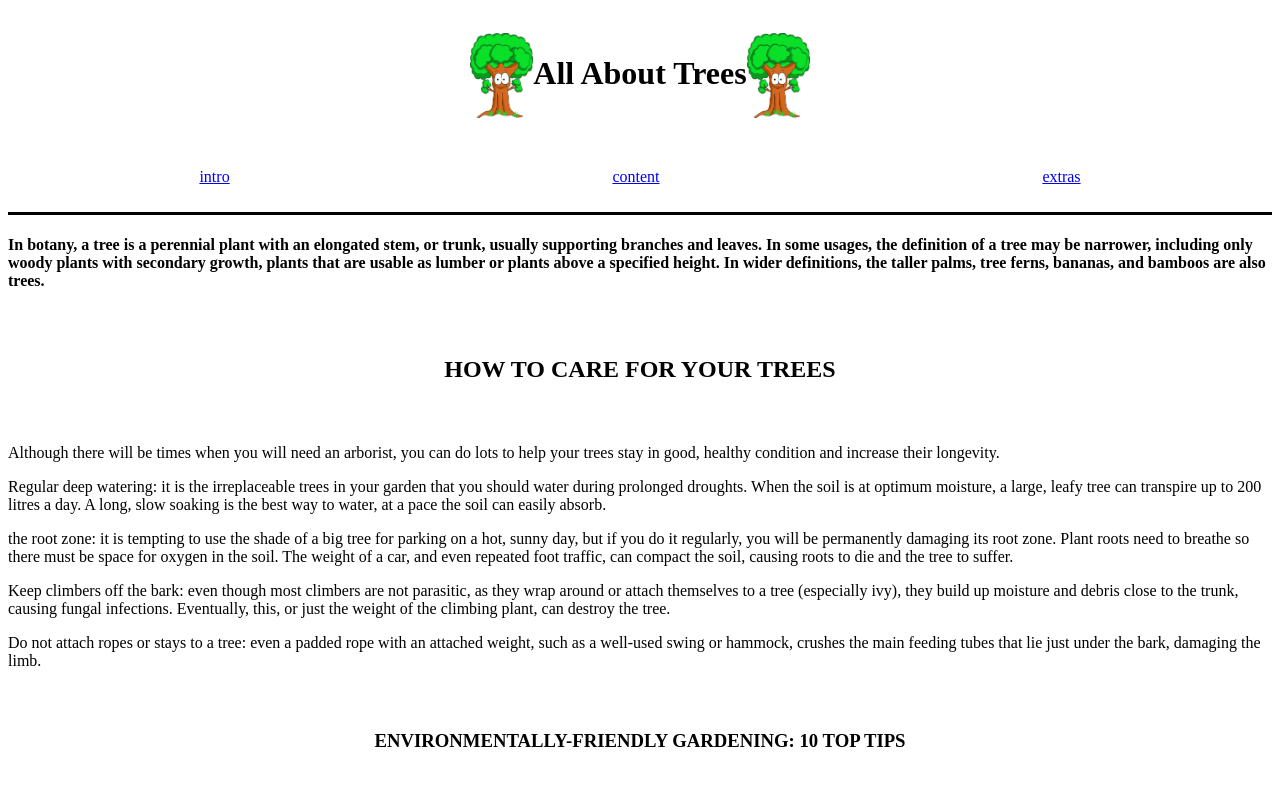
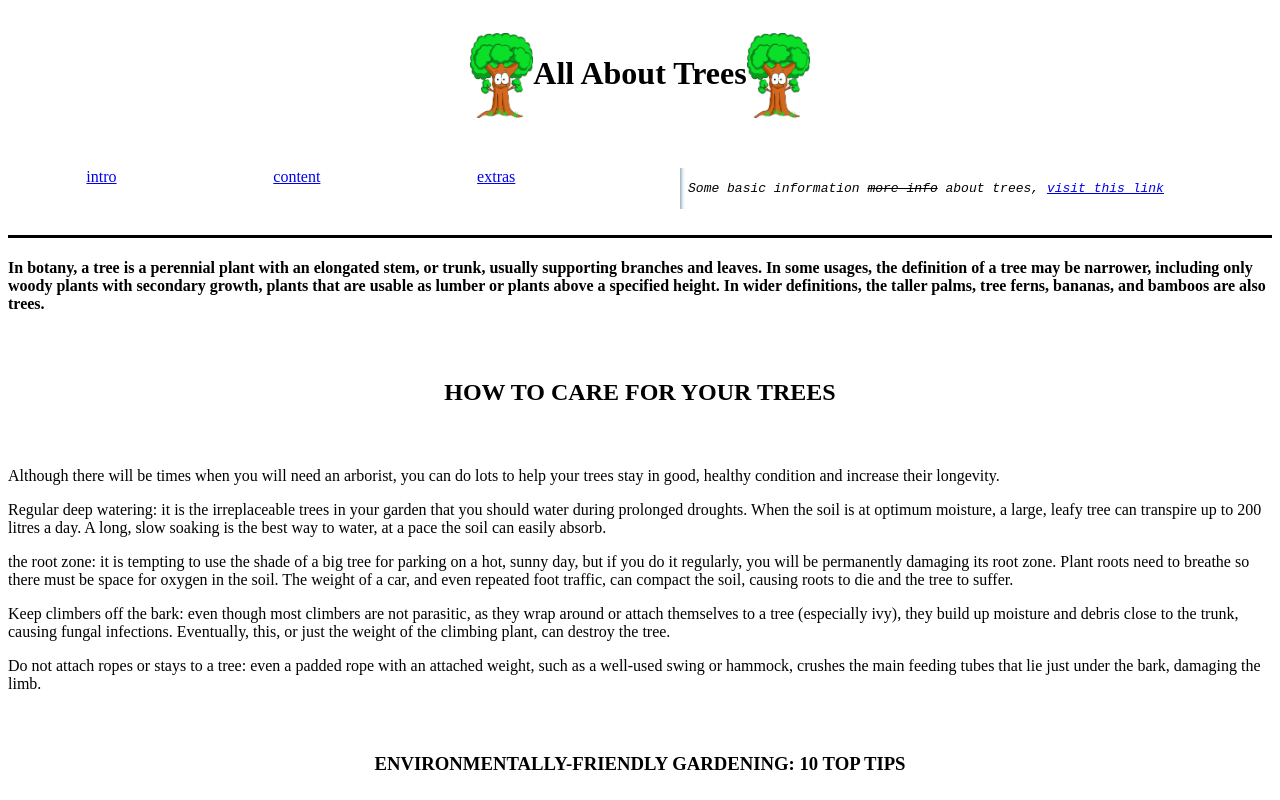
Before and after one commit to HYF-Class23/group1-all-about-trees, a website: page index.html in a window 1280 px wide. Shown: the top 800 px of the page. Drawn offline with Linux system fonts and the light colour scheme.

Commit message:
addCorrections extraLink

```diff
--- a/index.html
+++ b/index.html
@@ -32,6 +32,15 @@
         <a href="#summary-info">intro</a>
         <a href="#main-info">content</a>
         <a href="#extra-info">extras</a>
+        <!-- Aside -->
+        <aside id="extra-info" class="aside-info">
+          <p class="aside-text">
+            Some basic information <s>more info</s> about trees,
+            <a href="https://en.wikipedia.org/wiki/Tree" target="_blank"
+              >visit this link</a
+            >
+          </p>
+        </aside>
       </div>
     </nav>
     <!-- Information -->
```
